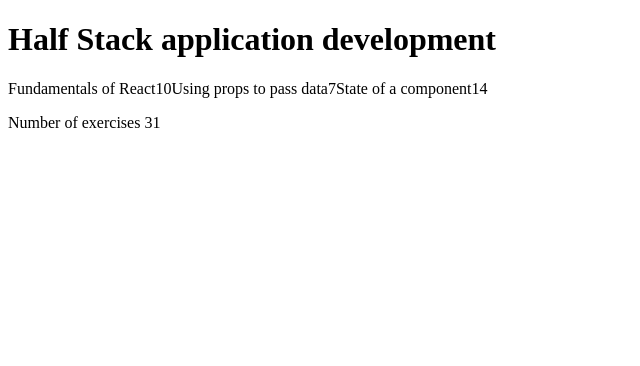
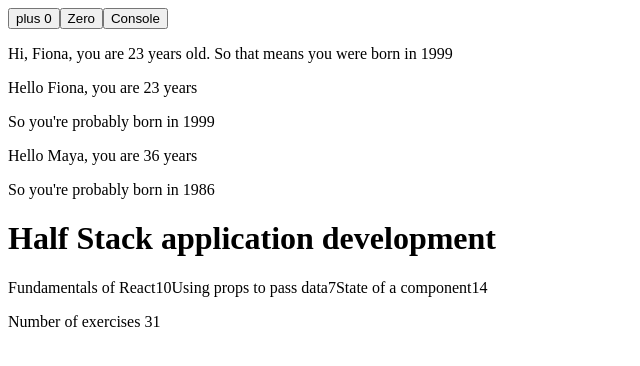
Before and after one commit to fionachristina/part1, a React (Create React App) app: page / in a window 1280 px wide. Shown: the top 366 px of the page, without its empty margins (0-640 px from the left). Built offline with nearby package versions, Linux system fonts and the light colour scheme.

Commit message:
Passing state to child components
Passing state to child components

```diff
--- a/src/App.js
+++ b/src/App.js
@@ -1,3 +1,5 @@
+import { useState } from "react";
+
 const Header = (course) =>{
   return (
     <>
@@ -25,7 +27,32 @@
   )
 }
 
-const App = () => {
+const Hello = (props) =>{
+  const bornYear = () =>{
+    const yearNow = new Date().getFullYear()
+    return yearNow - props.age
+  }
+  return(
+    <>
+      <p>Hello {props.name}, you are {props.age} years</p>
+      <p>So you're probably born in {bornYear()}</p>
+    </>
+  )
+}
+
+const Hi = ({name, age}) =>{
+  const bornYear = new Date().getFullYear() - age
+  return(
+    <>
+    <p>
+      Hi, {name}, you are {age} years old. So that means you were born in {bornYear}
+    </p>
+    </>
+  )
+
+}
+
+const App = (props) => {
 
   // const courses = 'Half Stack application development'
   // const parts1 = 'Fundamentals of React'
@@ -35,7 +62,17 @@
   // const parts3 = 'State of a component'
    const exercises3 = 14
 
+  const [counter, setCounter] = useState(0)
 
+  const increase = () => setCounter(counter + 1)
+
+  const reset = () => setCounter(0)
+
+  // setTimeout(() => {
+  //   setCounter(counter + 1)
+  // },1000);
+
+  // console.log('rendering...', counter)
 
   const course = 'Half Stack application development'
   const part1 = {
@@ -55,12 +92,30 @@
 
   const parts = part.map((value) => [value.name, value.exercises]  )
 
-  console.log(parts)
+  // console.log(parts)
+// console.log(parts)
+  const name = 'Fiona'
+  const age = 23
+
+  const handleClick = () =>{
+    console.log('clicked')
+  }
 
   return (
     <div>
 
+      <button onClick={increase}>
+        plus {counter}
+      </button >
+      <button onClick={reset}> Zero</button>
+      <button onClick={() =>
+    console.log('clicked')}>Console</button>
 
+
+      {/* <div>{counter}</div> */}
+      <Hi name = {name} age = {age}/>
+      <Hello name = {name} age = {age}/>
+      <Hello name="Maya" age={26 + 10} />
       <Header course={course}/>
       <Content parts />
       <Content name={parts} />
```
Also changed, not shown: src/index.js (line endings or trailing spaces).
